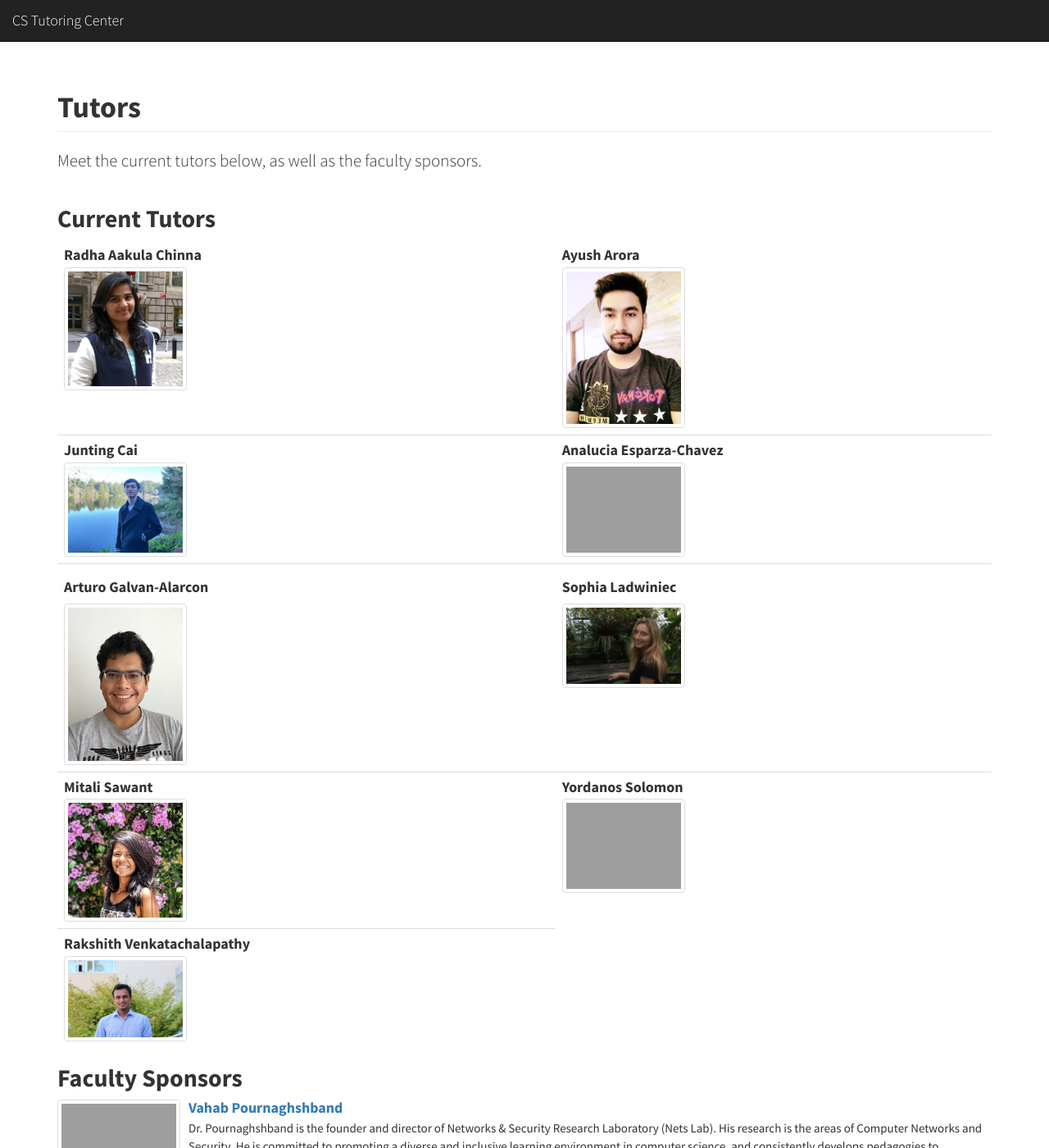
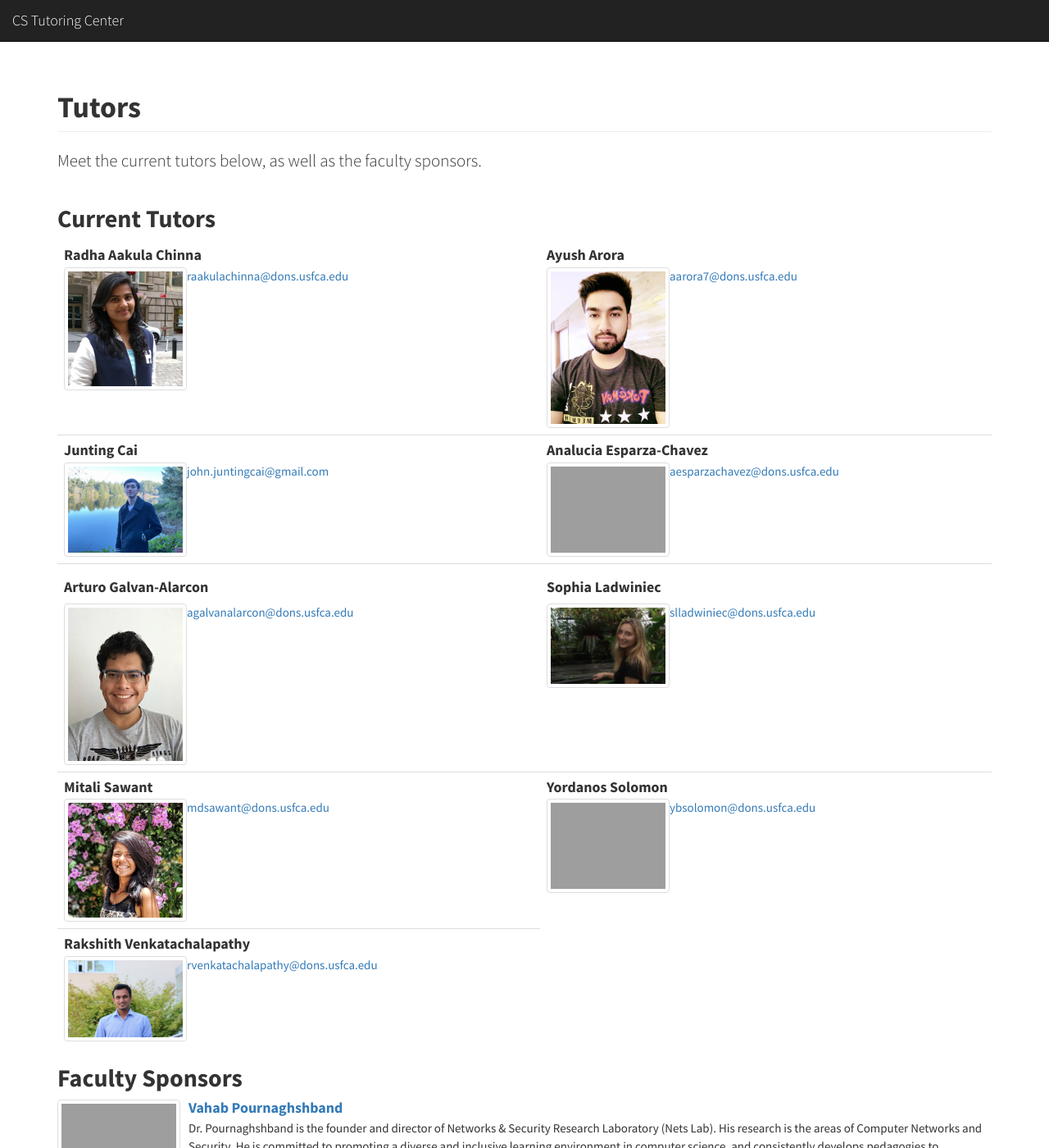
Before and after one commit to CSTutors/CSTutors.github.io, a Jekyll site: the page built from tutors/index.html, in a window 1280 px wide and 1400 px high. Shown: the whole window at 82% size. Built offline with Jekyll 4.4.1, drawn with Linux system fonts in a browser that asks for light colours; nearby versions of some CDN libraries.

Commit message:
Tutoring emails

```diff
--- a/tutors/index.html
+++ b/tutors/index.html
@@ -13,6 +13,7 @@ lead: 'Meet the current tutors below, as well as the faculty sponsors.'
 
       <td>
         <h4 class="media-heading">Radha Aakula Chinna</h4>
+        <a href="mailto:raakulachinna@dons.usfca.edu">raakulachinna@dons.usfca.edu</a>
         <a class="pull-left" href="#">
           <img class="media-object img-thumbnail" width="150"
             src="{{ site.url }}/img/Radha_Prashanthi_Aakula_Chinna.png">
@@ -20,6 +21,7 @@ lead: 'Meet the current tutors below, as well as the faculty sponsors.'
       </td>
       <td>
         <h4 class="media-heading">Ayush Arora</h4>
+        <a href="mailto:aarora7@dons.usfca.edu">aarora7@dons.usfca.edu</a>
         <a class="pull-left" href="#">
           <img class="media-object img-thumbnail" width="150"
             src="{{ site.url }}/img/Ayush_Arora.jpg">
@@ -29,6 +31,7 @@ lead: 'Meet the current tutors below, as well as the faculty sponsors.'
     <tr>
       <td>
         <h4 class="media-heading">Junting Cai</h4>
+        <a href="mailto:john.juntingcai@gmail.com">john.juntingcai@gmail.com</a>
         <a class="pull-left" href="#">
           <img class="media-object img-thumbnail" width="150"
             src="{{ site.url }}/img/Junting_Cai.jpg">
@@ -36,6 +39,7 @@ lead: 'Meet the current tutors below, as well as the faculty sponsors.'
       </td>
       <td>
         <h4 class="media-heading">Analucia Esparza-Chavez</h4>
+        <a href="mailto:aesparzachavez@dons.usfca.edu">aesparzachavez@dons.usfca.edu</a>
         <a class="pull-left" href="#">
           <img class="media-object img-thumbnail" width="150"
             src="{{ site.url }}/img/Analucia_Esparza-Chavez.jpg">
@@ -45,6 +49,7 @@ lead: 'Meet the current tutors below, as well as the faculty sponsors.'
     <tr>
       <td>
         <h4 class="media-headin">Arturo Galvan-Alarcon</h4>
+        <a href="mailto:agalvanalarcon@dons.usfca.edu">agalvanalarcon@dons.usfca.edu</a>
         <a class="pull-left" href="#">
           <img class="media-object img-thumbnail" width="150"
             src="{{ site.url }}/img/Arturo_Galvan-Alarcon.JPG">
@@ -52,6 +57,7 @@ lead: 'Meet the current tutors below, as well as the faculty sponsors.'
       </td>
       <td>
         <h4 class="media-headin">Sophia Ladwiniec</h4>
+        <a href="mailto:slladwiniec@dons.usfca.edu">slladwiniec@dons.usfca.edu</a>
         <a class="pull-left" href="#">
           <img class="media-object img-thumbnail" width="150" src="{{ site.url }}/img/Sophia_Ladwiniec.jpg">
         </a>
@@ -60,6 +66,7 @@ lead: 'Meet the current tutors below, as well as the faculty sponsors.'
     <tr>
       <td>
         <h4 class="media-heading">Mitali Sawant</h4>
+        <a href="mailto:mdsawant@dons.usfca.edu">mdsawant@dons.usfca.edu</a>
         <a class="pull-left" href="#">
           <img class="media-object img-thumbnail" width="150"
             src="{{ site.url }}/img/Mitali_Sawant.jpg">
@@ -67,6 +74,7 @@ lead: 'Meet the current tutors below, as well as the faculty sponsors.'
       </td>
       <td>
         <h4 class="media-heading">Yordanos Solomon</h4>
+        <a href="mailto:ybsolomon@dons.usfca.edu">ybsolomon@dons.usfca.edu</a>
         <a class="pull-left" href="#">
           <img class ="media-object img-thumbnail" width="150" src="{{ site.url }}/img/Yordanos_Solomon.jpg">
         </a>
@@ -76,6 +84,7 @@ lead: 'Meet the current tutors below, as well as the faculty sponsors.'
 
       <td>
         <h4 class="media-heading">Rakshith Venkatachalapathy</h4>
+        <a href="mailto:rvenkatachalapathy@dons.usfca.edu">rvenkatachalapathy@dons.usfca.edu</a>
         <a class="pull-left" href="#">
           <img class="media-object img-thumbnail" width="150"
             src="{{ site.url }}/img/Rakshith_Venkatachalapathy.JPG">
```
